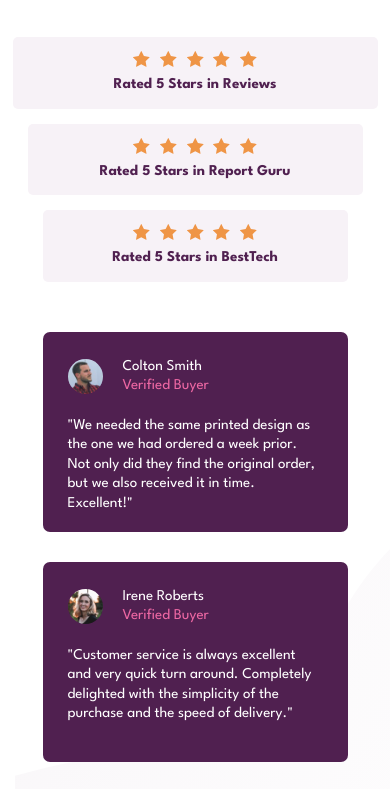
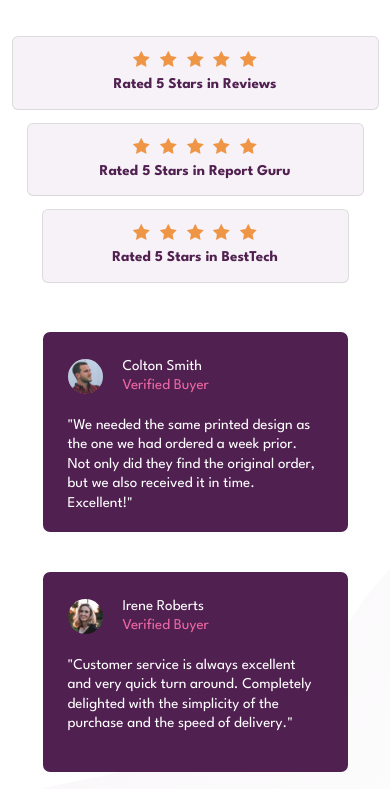
Before and after one commit to DoyeDesigns/social-proof-section, a plain HTML site: page index.html in a window 390 px wide. Shown: the part 281-1070 px from the top of the page. Drawn offline with Linux system fonts and the light colour scheme.

Commit message:
updated responsiveness

```diff
--- a/style.css
+++ b/style.css
@@ -64,6 +64,7 @@ main{
     display: flex;
     padding: .875rem 1.5625rem;
     border-radius: .3125rem;
+    box-shadow: rgba(0, 0, 0, 0.02) 0px 1px 3px 0px, rgba(27, 31, 35, 0.15) 0px 0px 0px 1px;
 }
 
 .ratings2{
@@ -74,6 +75,7 @@ main{
     display: flex;
     padding: .875rem 1.5625rem;
     border-radius: .3125rem;
+    box-shadow: rgba(0, 0, 0, 0.02) 0px 1px 3px 0px, rgba(27, 31, 35, 0.15) 0px 0px 0px 1px;
 }
 
 .ratings3{
@@ -85,6 +87,7 @@ main{
     display: flex;
     padding: .875rem 1.5625rem;
     border-radius: .3125rem;
+    box-shadow: rgba(0, 0, 0, 0.02) 0px 1px 3px 0px, rgba(27, 31, 35, 0.15) 0px 0px 0px 1px;
 }
 
 svg{
@@ -119,7 +122,7 @@ svg{
     justify-content: center;
     align-items: center;
     flex-wrap: wrap;
-    gap: .625rem;
+    gap: 1.25rem;
 }
 
 .review-card{
```
